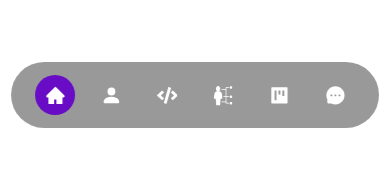
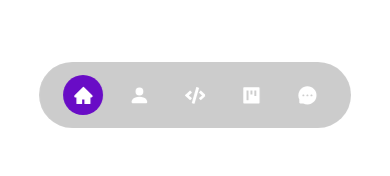
Before and after one commit to Rohit-Sharmaa/Portfolio, a React (Create React App) app: page / in a window 390 px wide. Shown: the part 668-844 px from the top of the page. Built offline with nearby package versions, Linux system fonts and the light colour scheme.

Commit message:
added some icon in flating nav

```diff
--- a/src/sections/floating-nav/FloatingNav.jsx
+++ b/src/sections/floating-nav/FloatingNav.jsx
@@ -7,9 +7,9 @@ const FloatingNav = () => {
   return (
     <ul id="floating__nav">
       <Scrollspy
-        offset={-600}
+        offset={-400}
         className="scrollspy"
-        items={["header", "about", "Exp", "skills", "project", "contact"]}
+        items={["header", "about", "Exp", "project", "contact"]}
         currentClassName="active"
       >
         {data.map((item) => (
--- a/src/sections/floating-nav/data.js
+++ b/src/sections/floating-nav/data.js
@@ -8,10 +8,10 @@ import { FaCode } from "react-icons/fa";
 const data = [
   { id: "1", link: "#", icon: <AiFillHome /> },
   { id: "2", link: "#about", icon: <BsPersonFill /> },
-  { id: "2", link: "#Exp", icon: <FaCode /> },
-  { id: "4", link: "#skills", icon: <GiSkills /> },
-  { id: "5", link: "#project", icon: <AiFillProject /> },
-  { id: "6", link: "#contact", icon: <AiFillMessage /> },
+  { id: "3", link: "#Exp", icon: <FaCode /> },
+
+  { id: "4", link: "#project", icon: <AiFillProject /> },
+  { id: "5", link: "#contact", icon: <AiFillMessage /> },
 ];
 
 export default data;
--- a/src/sections/floating-nav/floating-nav.css
+++ b/src/sections/floating-nav/floating-nav.css
@@ -1,9 +1,9 @@
-#floating__nav{
+#floating__nav {
   display: none;
 }
 
 @media screen and (max-width: 1024px) {
-  #floating__nav{
+  #floating__nav {
     display: flex;
     align-items: center;
     position: fixed;
@@ -11,13 +11,12 @@
     left: 50%;
     transform: translateX(-50%);
     z-index: 9;
-
   }
 
   .scrollspy {
     display: flex;
     gap: 1rem;
-    background: rgba(0, 0, 0, 0.4);
+    background: rgba(0, 0, 0, 0.2);
     padding: 0.8rem 1.5rem;
     border-radius: 3rem;
     backdrop-filter: blur(20px);
@@ -31,35 +30,25 @@
     display: grid;
   }
 
-  #floating__nav li.active a{
+  #floating__nav li.active a {
     background: var(--color-primary);
   }
 }
 
 #floating__nav {
-
   animation: animateFloatingNav 300ms ease forwards;
-
 }
 
-
-
 @keyframes animateFloatingNav {
-
   from {
-
     opacity: 0;
 
     bottom: -5rem;
-
   }
 
   to {
-
     opacity: 1;
 
     bottom: 3rem;
-
   }
-
 }
--- a/src/sections/services/Services.jsx
+++ b/src/sections/services/Services.jsx
@@ -2,13 +2,13 @@ import "./services.css";
 import data from "./data";
 import Card from "../../components/Card";
 
-const Services = ({theme}) => {
+const Services = ({ theme }) => {
   return (
-    <section id="skills" className={`${theme}`}>
+    <section className={`${theme}`}>
       <h2>Skills</h2>
       <p>Here are my skills below</p>
 
-      <div className="container services__container" data-aos ="fade-up">
+      <div className="container services__container" data-aos="fade-up">
         {data.map((item) => (
           <Card key={item.id} className={`service light ${theme}`}>
             <div className="service__icon">{item.icon}</div>
```
Lines whose indentation alone changed are shown as unchanged.
